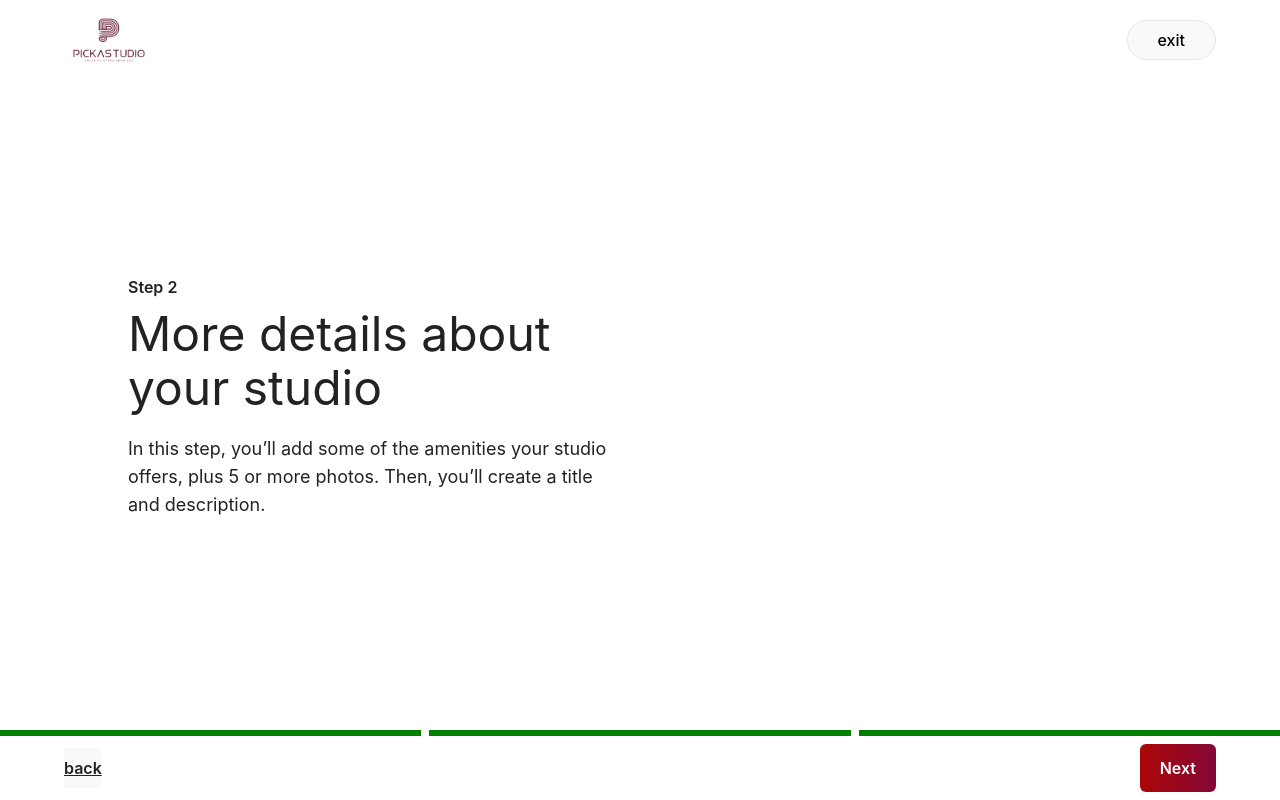
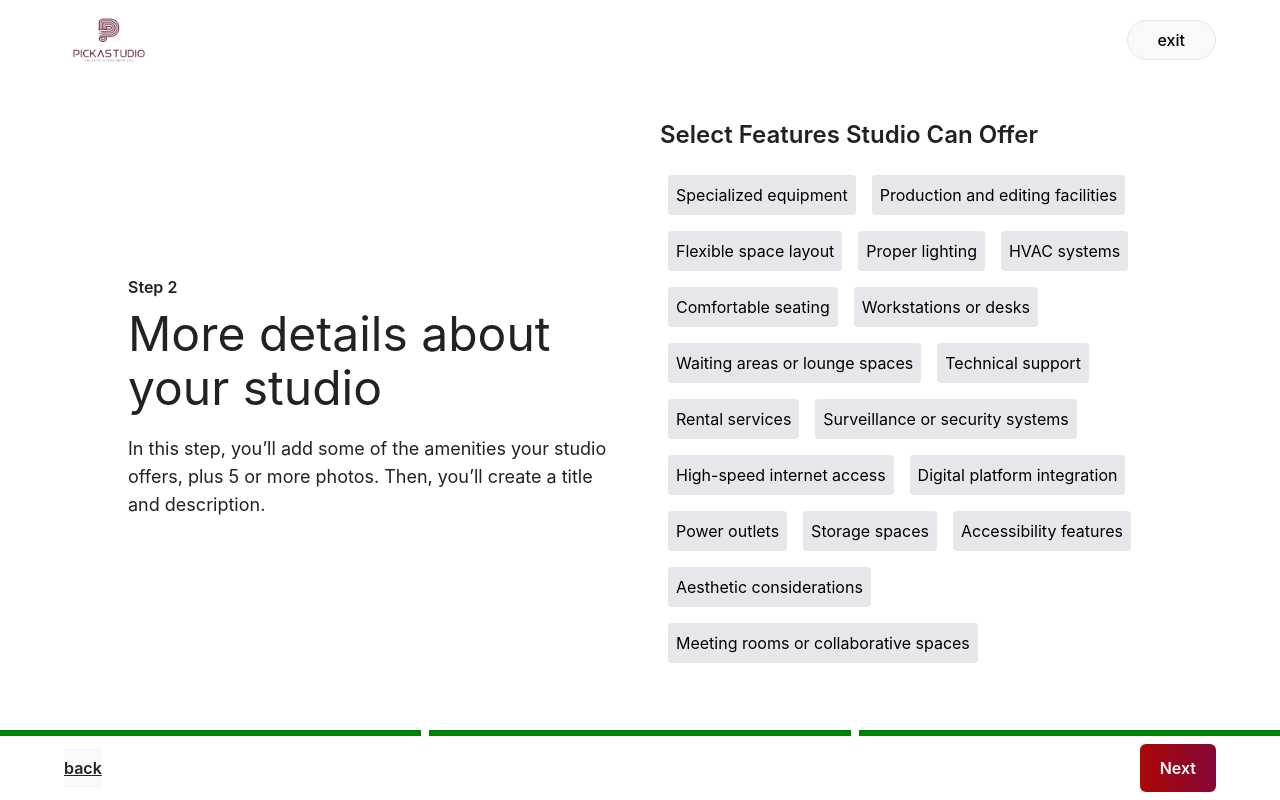
Before and after one commit to CodeLab-Collaborators/pickStudio, a React (Vite) app in the folder pick_fe/: page /upload-studio/studio-details in a window 1280 px wide. Built offline with nearby package versions, Linux system fonts and the light colour scheme.

Commit message:
added second step form page

```diff
--- a/pick_fe/src/components/blocks/uploadStudio/StudioFeatures.tsx
+++ b/pick_fe/src/components/blocks/uploadStudio/StudioFeatures.tsx
@@ -9,27 +9,20 @@ const StudioFeatures = () => {
     'Production and editing facilities',
     'Flexible space layout',
     'Proper lighting',
-    'Acoustic treatment',
     'HVAC systems',
     'Comfortable seating',
     'Workstations or desks',
     'Waiting areas or lounge spaces',
     'Technical support',
     'Rental services',
-    'Event planning services',
-    'Access control',
     'Surveillance or security systems',
     'High-speed internet access',
     'Digital platform integration',
     'Power outlets',
-    'Plumbing facilities',
     'Storage spaces',
     'Accessibility features',
     'Aesthetic considerations',
     'Meeting rooms or collaborative spaces',
-    'Networking opportunities',
-    'Workshops or training sessions',
-    'Community events',
   ];
 
   // Handle feature selection
@@ -54,8 +47,8 @@ const StudioFeatures = () => {
           <button
             key={feature}
             className={`${
-              selectedFeatures.includes(feature) ? 'bg-blue-500 text-white' : 'bg-gray-200 text-black'
-            } p-2 m-2 rounded`}
+              selectedFeatures.includes(feature) ? 'bg-[var(--primary)] text-white ' : 'bg-gray-200 text-black'
+            } p-2 m-2 rounded font-normal`}
             onClick={() => handleFeatureClick(feature)}
           >
             {feature}
@@ -63,14 +56,16 @@ const StudioFeatures = () => {
         ))}
       </div>
 
-      <div>
+{/* to see the user selected features */}
+
+      {/* <div>
         <h2>Selected Features:</h2>
         <ul>
           {selectedFeatures.map((selectedFeature) => (
             <li key={selectedFeature}>{selectedFeature}</li>
           ))}
         </ul>
-      </div>
+      </div> */}
     </div>
   );
 };
--- a/pick_fe/src/components/blocks/uploadStudio/StudioLocation.tsx
+++ b/pick_fe/src/components/blocks/uploadStudio/StudioLocation.tsx
@@ -1,4 +1,4 @@
-import React, { FC, useState } from 'react';
+import { FC, useState } from 'react';
 import GlobalInput from '../../props/GlobalInput';
 
 const StudioLocation: FC = () => {
--- a/pick_fe/src/components/blocks/uploadStudio/index.ts
+++ b/pick_fe/src/components/blocks/uploadStudio/index.ts
@@ -4,3 +4,4 @@ export {default as StudioCategory} from "./StudioCategory"
 export {default as StudioLocation} from "./StudioLocation"
 export {default as StudioSize} from "./StudioSize"
 export {default as UploadStudioStep} from "./UploadStudioStep"
+export {default as StudioFeatures} from "./StudioFeatures"
--- a/pick_fe/src/pages/studio/uploadStudio/StudioDetails.tsx
+++ b/pick_fe/src/pages/studio/uploadStudio/StudioDetails.tsx
@@ -1,5 +1,5 @@
 import {FC} from 'react'
-import { UploadStudioStep } from '../../../components/blocks/uploadStudio'
+import { StudioFeatures, UploadStudioStep } from '../../../components/blocks/uploadStudio'
 
 const StudioDetails:FC = () => {
     document.title = "Step 2: More details about your studio - Pickastudio"
@@ -15,6 +15,7 @@ const StudioDetails:FC = () => {
 
     {/* second box */}
             <div className="">
+                <StudioFeatures/>
                 {/* <StudioCategory/>
                 <StudioLocation/>
               <StudioSize/> */}
```
